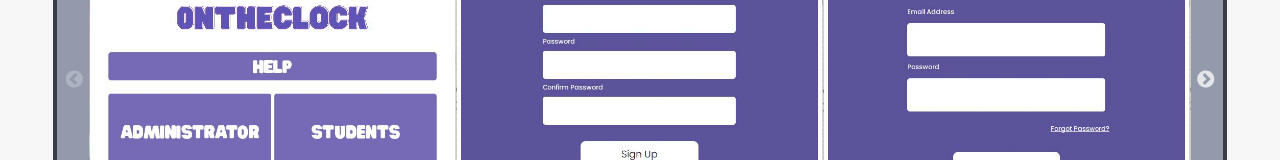
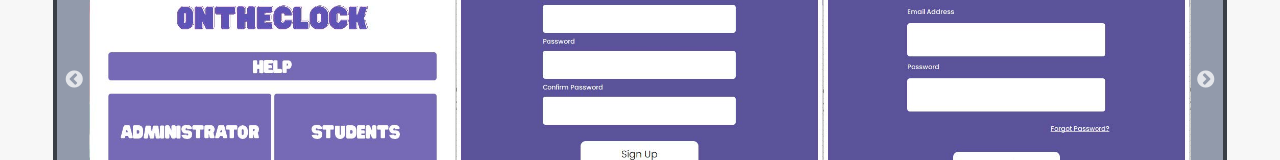
Before and after one commit to DevYelli/Portfolio, a Next.js app: page /projects in a window 1280 px wide. Shown: the part 609-769 px from the top of the page. Built offline with nearby package versions, Linux system fonts and the light colour scheme; a web font is replaced by a local one.

Commit message:
Update Sofe.jsx

```diff
--- a/app/components/Sofe.jsx
+++ b/app/components/Sofe.jsx
@@ -3,10 +3,10 @@
 import React, { useState } from 'react'
 import Image from 'next/image'
 import dynamic from 'next/dynamic'
-import 'slick-carousel/slick/slick.css'
-import 'slick-carousel/slick/slick-theme.css'
+import "slick-carousel/slick/slick.css";
+import "slick-carousel/slick/slick-theme.css";
 
-const Slider = dynamic(() => import('react-slick'), { ssr: false })
+const Slider = dynamic(() => import("react-slick"), { ssr: false });
 
 function Arrow(props) {
   const { className, style, onClick } = props;
@@ -22,27 +22,36 @@ function Arrow(props) {
 const Sofe = () => {
   const [activeIndex, setActiveIndex] = useState(0);
 
-  var settings = {
+  const settings = {
     dots: true,
-    infinite: false,
+    infinite: true,
     speed: 400,
     slidesToShow: 3,
     slidesToScroll: 1,
     initialSlide: 0,
     responsive: [
       {
-        breakpoint: 1024,
-        settings: {
-          slidesToShow: 2
-        }
+        breakpoint: 1024, // tablets and smaller
+          settings: {
+            slidesToShow: 2,
+            slidesToScroll: 1,
+          },
       },
       {
-        breakpoint: 768,
-        settings: {
-          slidesToShow: 1
-        }
-      }
-    ]
+        breakpoint: 900, // small tablets / large phones
+          settings: {
+            slidesToShow: 1,
+            slidesToScroll: 1,
+          },
+      },
+      {
+        breakpoint: 600, // most phones
+          settings: {
+            slidesToShow: 1,
+            slidesToScroll: 1,
+          },
+      },
+    ],
   };
 
   return (
@@ -155,7 +164,7 @@ const Sofe = () => {
                 </div>
         </div>
 
-        <div id="thesis" className=" py-60 flex flex-col gap-6">
+        <div id="thesis" className=" py-40 flex flex-col gap-6">
             <h2 className="text-center text-5xl">Thesis UI/UX Design</h2>
             <p className="text-justify max-w-[1500px] mx-auto mt-2 mb-12 text-[18px]">
                 As a UI/UX Designer, I simply designed the UI/UX of Skelatomy, an AR mobile app created as a supplementary learning tool for
```
